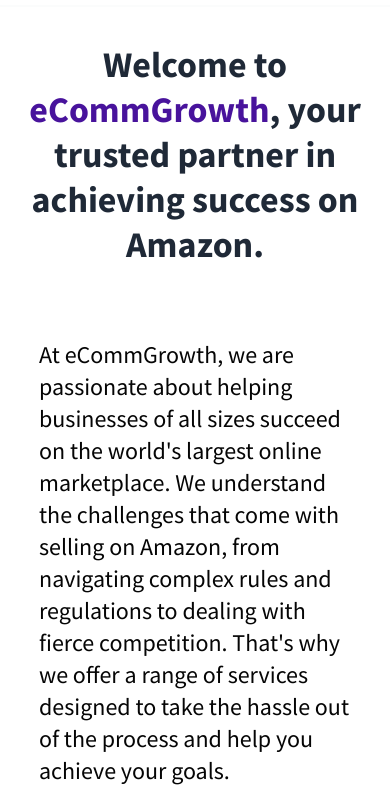
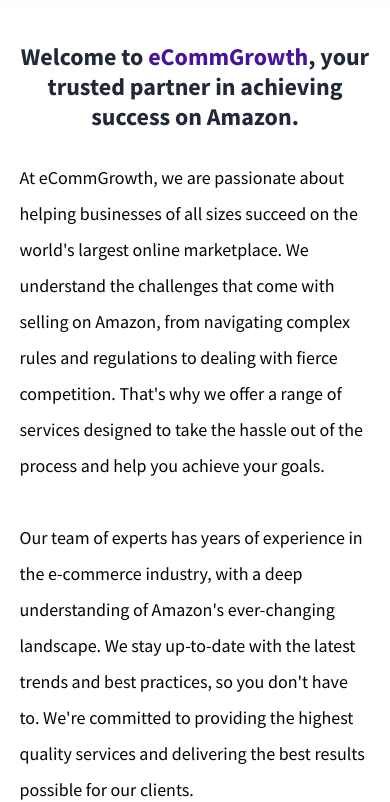
Before and after one commit to TrasherTravis/ecommgrowth, a plain HTML site: page about.html in a window 390 px wide. Shown: the part 78-880 px from the top of the page. Drawn offline with nearby package versions, Linux system fonts and the light colour scheme.

Commit message:
Content Responsive

```diff
--- a/about.html
+++ b/about.html
@@ -76,7 +76,7 @@
     </nav>
     <!--Hero-->
     <div class="bg-white py-24 min-h-8">
-        <div class=" solution container mx-auto flex flex-wrap pt-4 pb-12">
+        <div class=" solution about-solution container mx-auto flex flex-wrap pt-4 pb-12">
             <h2 class=" w-full my-2 text-4xl font-bold leading-tight text-center text-gray-800 lg:px-20">
                 Welcome to <a class="solution-text">eCommGrowth</a>, your trusted partner in achieving success on Amazon.
             </h2>
--- a/style.css
+++ b/style.css
@@ -1,3 +1,10 @@
+html, body {
+  width: 100%;
+  margin: 0;
+  padding: 0;
+  overflow-x: hidden;
+}
+
 .menu-items{
    font-size: 20px;
    font-weight: bold;
@@ -292,14 +299,21 @@ box-shadow: 0 0 0 0 white;
 .about{
   padding-left:10%;
   padding-right:10% ;
+
 }
+
+.content{
+    padding: 0% 20%;
+    line-height: 2;
+}
+
 @keyframes pulse {
   to {
     box-shadow: 0 0 0 8px rgba(255, 255, 255, 0);
   }
 }
 
-@media screen and (max-width: 992px){
+@media screen and (max-width: 1024px){
     .mr-3{
         text-align: center;
     }
@@ -320,4 +334,28 @@ box-shadow: 0 0 0 0 white;
       display:flex;
       padding-left: auto;
     }
+
+    .content{
+      font-size:large;
+      padding: 5%;
+      overflow: hidden;
+    }
+
+
   }
+
+  @media screen and (max-width: 670px){
+    .about{
+      font-size: 18px;;
+    }
+
+    .about-solution h2{
+      font-size: 24px;
+      padding: 0px 20px;
+    }
+
+    .content{
+      padding: 5%;
+    }
+
+  }
```
Also changed, not shown: content/Amazonlisting.html (+2 -2 lines), content/amaspons.html (+1 -1 lines).
